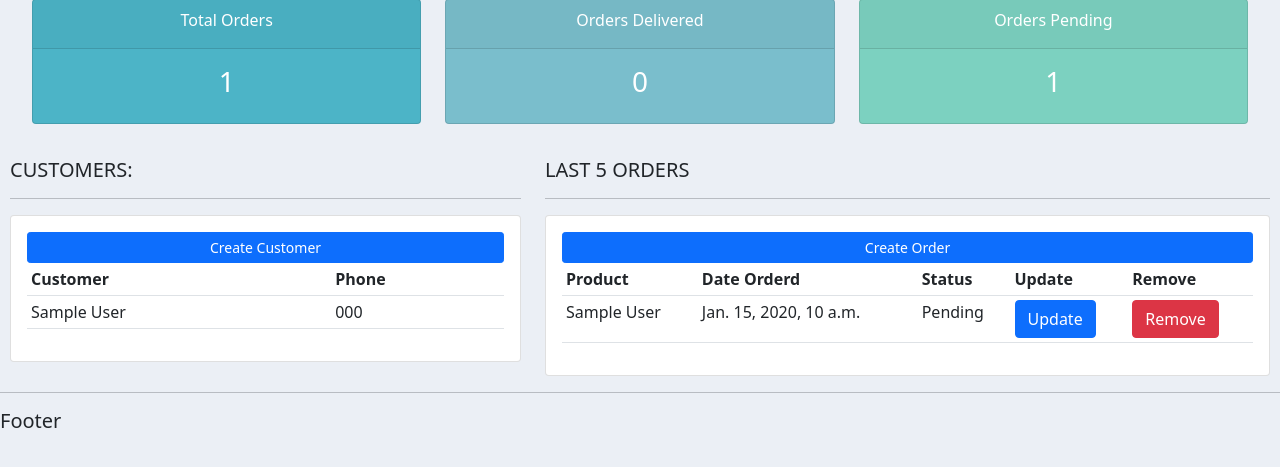
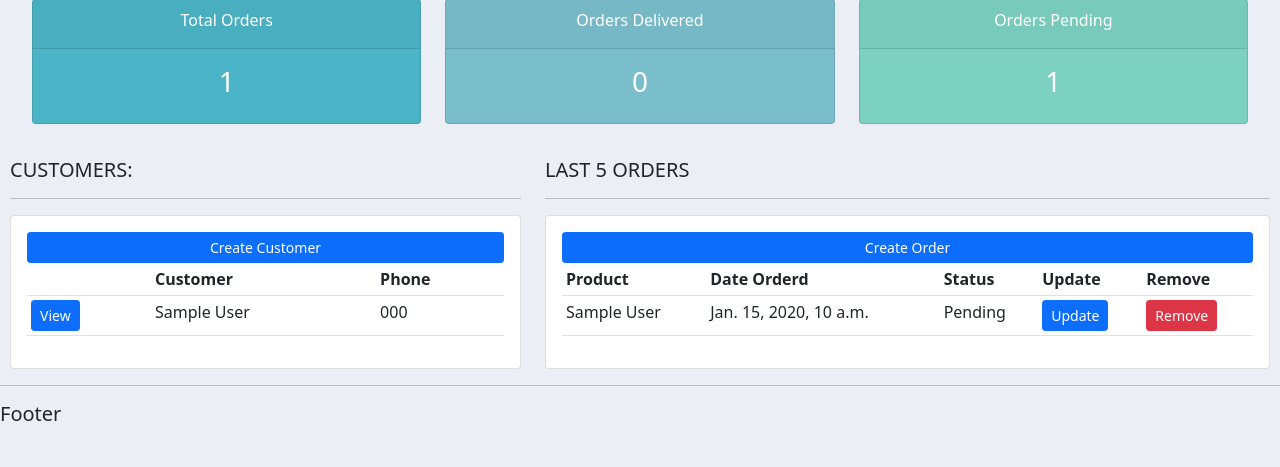
Before and after one commit to waqarshaikh/customer-management-app, a Django app: page / in a window 1280 px wide. Shown: the part 90-557 px from the top of the page. Run offline with Django 3.2, Linux system fonts and the light colour scheme; tables that the repository leaves empty hold one stand-in row (values such as "Sample post").

Commit message:
Add view column in dashboard.html

```diff
--- a/crm_project/accounts/templates/accounts/dashboard.html
+++ b/crm_project/accounts/templates/accounts/dashboard.html
@@ -14,11 +14,13 @@
             <a class="btn btn-primary  btn-sm btn-block" href="">Create Customer</a>
             <table class="table table-sm">
                 <tr>
+                    <th></th>
                     <th>Customer</th>
                     <th>Phone</th>
                 </tr>
                 {% for customer in customers %}
                     <tr>
+                        <td><a class="btn btn-primary btn-sm" href="{% url 'customer' customer.id %}">View</a></td>
                         <td>{{ customer.name }}</td>
                         <td>{{ customer.phone }}</td>
                     </tr>
@@ -45,8 +47,8 @@
                         <td>{{ order.product }}</td>
                         <td>{{ order.date_created }}</td>
                         <td>{{ order.status }}</td>
-                        <td><a href="" class="btn btn-primary">Update</a></td>
-                        <td><a href="" class="btn btn-danger">Remove</a></td>
+                        <td><a href="" class="btn btn-primary btn-sm">Update</a></td>
+                        <td><a href="" class="btn btn-danger btn-sm">Remove</a></td>
                     </tr>
                 {% endfor %}
             </table>
```
